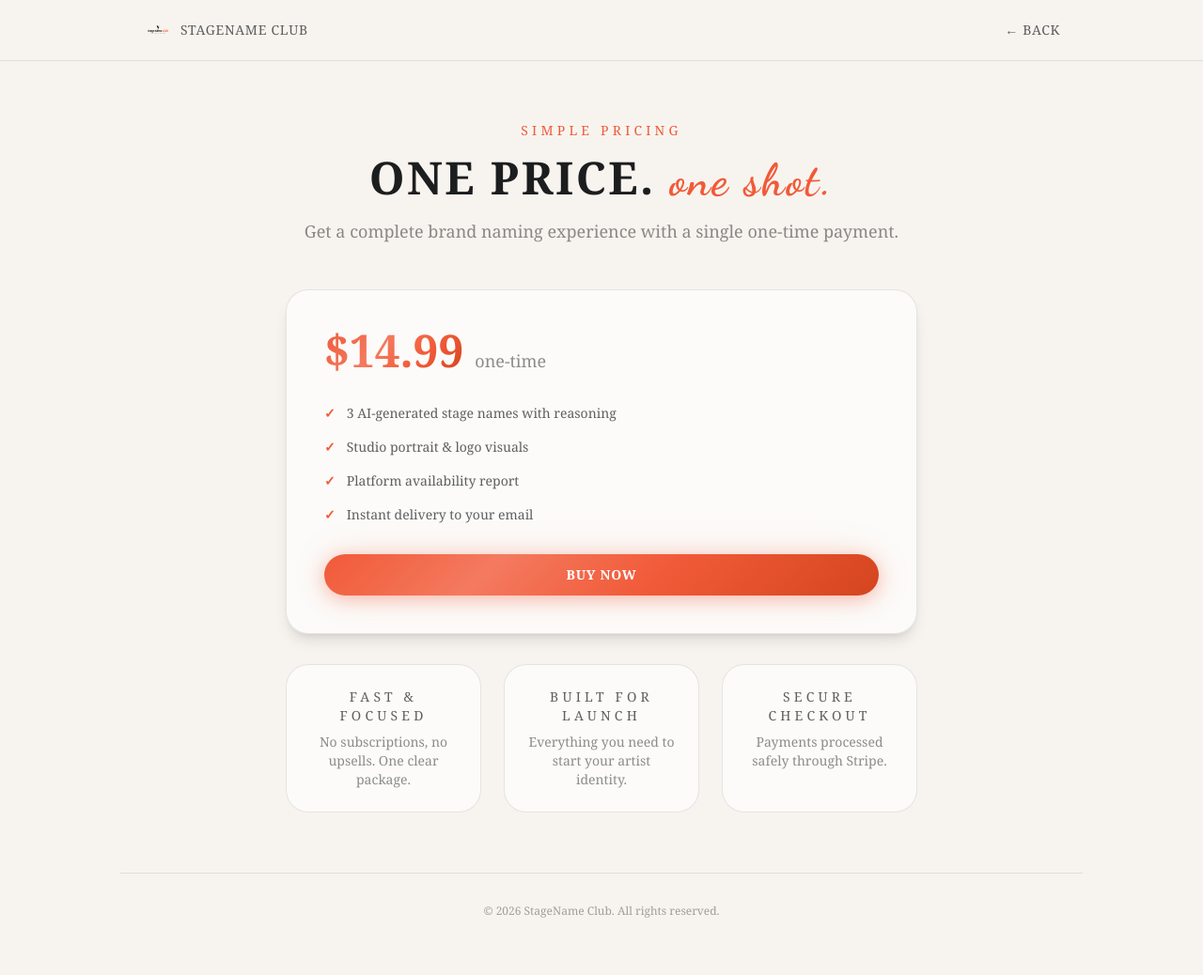
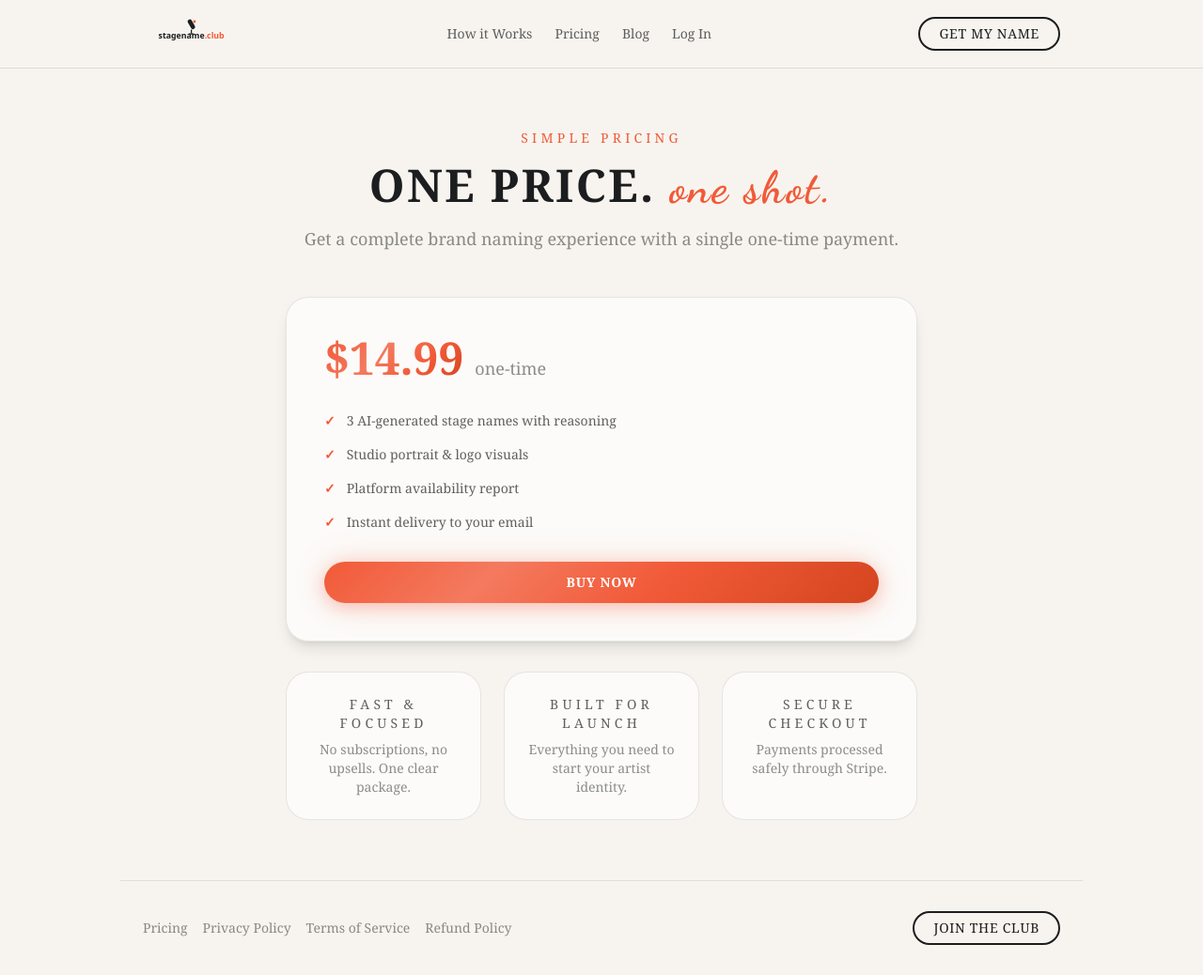
Before and after one commit to amirbenasr/stagename, a Next.js app: page /pricing in a window 1280 px wide. Shown: the whole page at 94% size. Before the commit the page ends 1010 px from the top, so only its background shows below. Built offline with nearby package versions, Linux system fonts and the light colour scheme.

Commit message:
fix: match navbar and footer to landing page design

```diff
--- a/app/components/LegalPageLayout.tsx
+++ b/app/components/LegalPageLayout.tsx
@@ -18,17 +18,22 @@ export default function LegalPageLayout({
   return (
     <div className="min-h-screen bg-beige text-foreground">
       {/* Navbar */}
-      <nav className="border-b border-foreground/10 bg-beige/90 backdrop-blur-sm sticky top-0 z-20">
+      <nav className="border-b border-black/10 bg-beige/90 backdrop-blur-sm sticky top-0 z-20">
         <div className="max-w-5xl mx-auto px-6 py-4 flex items-center justify-between">
-          <Link href="/" className="flex items-center gap-2">
-            <Logo className="w-8 h-8" />
-            <span className="font-serif text-sm uppercase tracking-wider text-foreground/70">StageName Club</span>
+          <Link href="/">
+            <Logo className="h-10 w-auto" showTagline={false} />
           </Link>
+          <div className="hidden sm:flex items-center gap-6 text-sm text-foreground/70 font-serif">
+            <Link href="/#how" className="hover:text-foreground transition">How it Works</Link>
+            <Link href="/pricing" className="hover:text-foreground transition">Pricing</Link>
+            <span className="hover:text-foreground transition cursor-pointer">Blog</span>
+            <span className="hover:text-foreground transition cursor-pointer">Log In</span>
+          </div>
           <Link
-            href="/"
-            className="font-serif text-sm uppercase tracking-wider text-foreground/70 hover:text-coral transition-colors"
+            href="/quiz"
+            className="border-2 border-foreground rounded-full px-5 py-1.5 text-sm font-serif uppercase tracking-wider hover:bg-foreground hover:text-beige transition-all duration-300"
           >
-            ← Back
+            Get My Name
           </Link>
         </div>
       </nav>
@@ -49,9 +54,20 @@ export default function LegalPageLayout({
 
       {/* Footer */}
       <footer className="max-w-5xl mx-auto px-6 py-8 border-t border-foreground/10">
-        <p className="text-xs font-serif text-foreground/40 text-center">
-          © 2026 StageName Club. All rights reserved.
-        </p>
+        <div className="flex flex-col sm:flex-row items-center justify-between gap-6">
+          <div className="flex flex-wrap gap-4 text-sm font-serif text-foreground/50">
+            <Link href="/pricing" className="hover:text-foreground transition">Pricing</Link>
+            <Link href="/privacy" className="hover:text-foreground transition">Privacy Policy</Link>
+            <Link href="/terms" className="hover:text-foreground transition">Terms of Service</Link>
+            <Link href="/refund" className="hover:text-foreground transition">Refund Policy</Link>
+          </div>
+          <Link
+            href="/quiz"
+            className="border-2 border-foreground rounded-full px-5 py-1.5 text-sm font-serif uppercase tracking-wider hover:bg-foreground hover:text-beige transition-all duration-300"
+          >
+            JOIN THE CLUB
+          </Link>
+        </div>
       </footer>
     </div>
   );
--- a/app/pricing/page.tsx
+++ b/app/pricing/page.tsx
@@ -11,17 +11,22 @@ export default function PricingPage() {
   return (
     <div className="min-h-screen bg-beige text-foreground">
       {/* Navbar */}
-      <nav className="border-b border-foreground/10 bg-beige/90 backdrop-blur-sm sticky top-0 z-20">
+      <nav className="border-b border-black/10 bg-beige/90 backdrop-blur-sm sticky top-0 z-20">
         <div className="max-w-5xl mx-auto px-6 py-4 flex items-center justify-between">
-          <Link href="/" className="flex items-center gap-2">
-            <Logo className="w-8 h-8" />
-            <span className="font-serif text-sm uppercase tracking-wider text-foreground/70">StageName Club</span>
+          <Link href="/">
+            <Logo className="h-10 w-auto" showTagline={false} />
           </Link>
+          <div className="hidden sm:flex items-center gap-6 text-sm text-foreground/70 font-serif">
+            <Link href="/#how" className="hover:text-foreground transition">How it Works</Link>
+            <Link href="/pricing" className="hover:text-foreground transition">Pricing</Link>
+            <span className="hover:text-foreground transition cursor-pointer">Blog</span>
+            <span className="hover:text-foreground transition cursor-pointer">Log In</span>
+          </div>
           <Link
-            href="/"
-            className="font-serif text-sm uppercase tracking-wider text-foreground/70 hover:text-coral transition-colors"
+            href="/quiz"
+            className="border-2 border-foreground rounded-full px-5 py-1.5 text-sm font-serif uppercase tracking-wider hover:bg-foreground hover:text-beige transition-all duration-300"
           >
-            ← Back
+            Get My Name
           </Link>
         </div>
       </nav>
@@ -87,9 +92,20 @@ export default function PricingPage() {
 
       {/* Footer */}
       <footer className="max-w-5xl mx-auto px-6 py-8 border-t border-foreground/10">
-        <p className="text-xs font-serif text-foreground/40 text-center">
-          © 2026 StageName Club. All rights reserved.
-        </p>
+        <div className="flex flex-col sm:flex-row items-center justify-between gap-6">
+          <div className="flex flex-wrap gap-4 text-sm font-serif text-foreground/50">
+            <Link href="/pricing" className="hover:text-foreground transition">Pricing</Link>
+            <Link href="/privacy" className="hover:text-foreground transition">Privacy Policy</Link>
+            <Link href="/terms" className="hover:text-foreground transition">Terms of Service</Link>
+            <Link href="/refund" className="hover:text-foreground transition">Refund Policy</Link>
+          </div>
+          <Link
+            href="/quiz"
+            className="border-2 border-foreground rounded-full px-5 py-1.5 text-sm font-serif uppercase tracking-wider hover:bg-foreground hover:text-beige transition-all duration-300"
+          >
+            JOIN THE CLUB
+          </Link>
+        </div>
       </footer>
     </div>
   );
```
